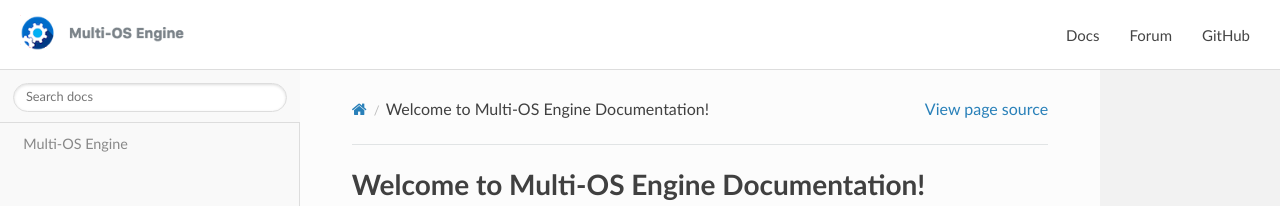
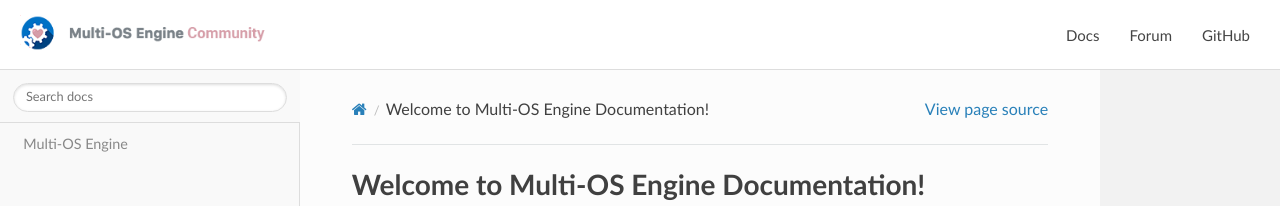
Before and after one commit to multi-os-engine/doc, a Sphinx documentation site: the page built from source/index.rst, in a window 1280 px wide. Shown: the top 206 px of the page. Built offline with Sphinx 7.4.7 and the Read the Docs theme 2.0.0, drawn with Linux system fonts in a browser that asks for light colours.

Commit message:
Update icons

```diff
--- a/source/_static/theme.css
+++ b/source/_static/theme.css
@@ -221,7 +221,7 @@
 		top: 0;
 	}
 	header .header__logo img {
-		width: 176px;
+		width: 255px;
 	}
 	header .header__links {
 		display: none;
--- a/source/_templates/navbar.html
+++ b/source/_templates/navbar.html
@@ -1,7 +1,7 @@
 <header>
   <div class="header__container">
     <a href="https://moe.noisyfox.io/doc" class="header__logo">
-      <img width="176" src="{{ pathto('_static/moelogo-02.png', 1) }}">
+      <img width="255" src="{{ pathto('_static/moeclogo-02.png', 1) }}">
     </a>
     <div class="links__icon">
       <i class="fa fa-bars"></i>
--- a/source/conf.py
+++ b/source/conf.py
@@ -130,7 +130,7 @@
 # The name of an image file (within the static path) to use as favicon of the
 # docs.  This file should be a Windows icon file (.ico) being 16x16 or 32x32
 # pixels large.
-#html_favicon = None
+html_favicon = 'favicon.ico'
 
 # Add any paths that contain custom static files (such as style sheets) here,
 # relative to this directory. They are copied after the builtin static files,
```
Also changed, not shown: source/_static/favicon.ico (added), source/_static/moeclogo-02.png (added), source/_static/moelogo-02.png (deleted).
